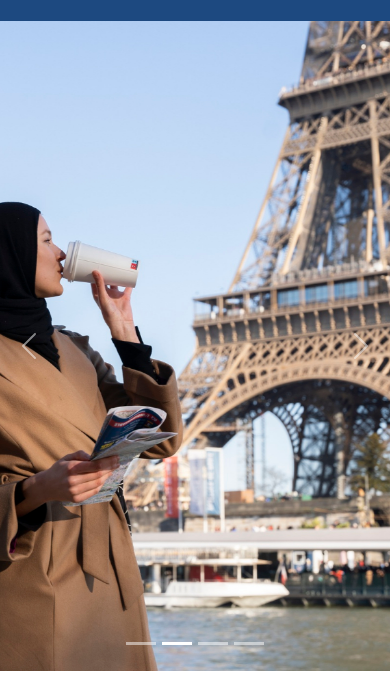
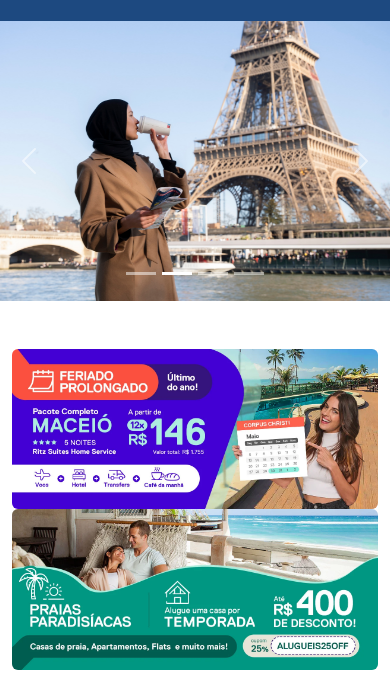
Before and after one commit to AllanVillari/novosAres, a plain HTML site: page index.html in a window 390 px wide. Shown: the part 87-780 px from the top of the page. Drawn offline with nearby package versions, Linux system fonts and the light colour scheme.

Commit message:
responsivo

```diff
--- a/main.css
+++ b/main.css
@@ -56,7 +56,7 @@ header h1 img {
 
 
 
-#carousel .carousel-item img {
+.carousel-item img {
     width: 100%;
     height: 650px;
     object-fit: cover;
```
